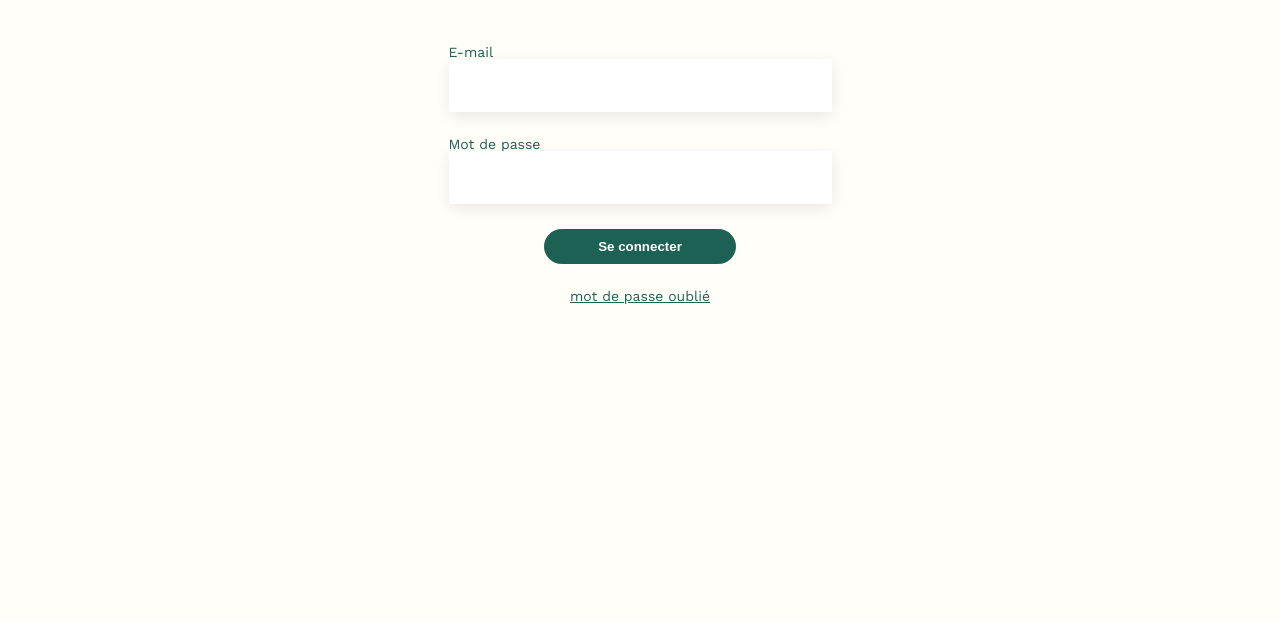
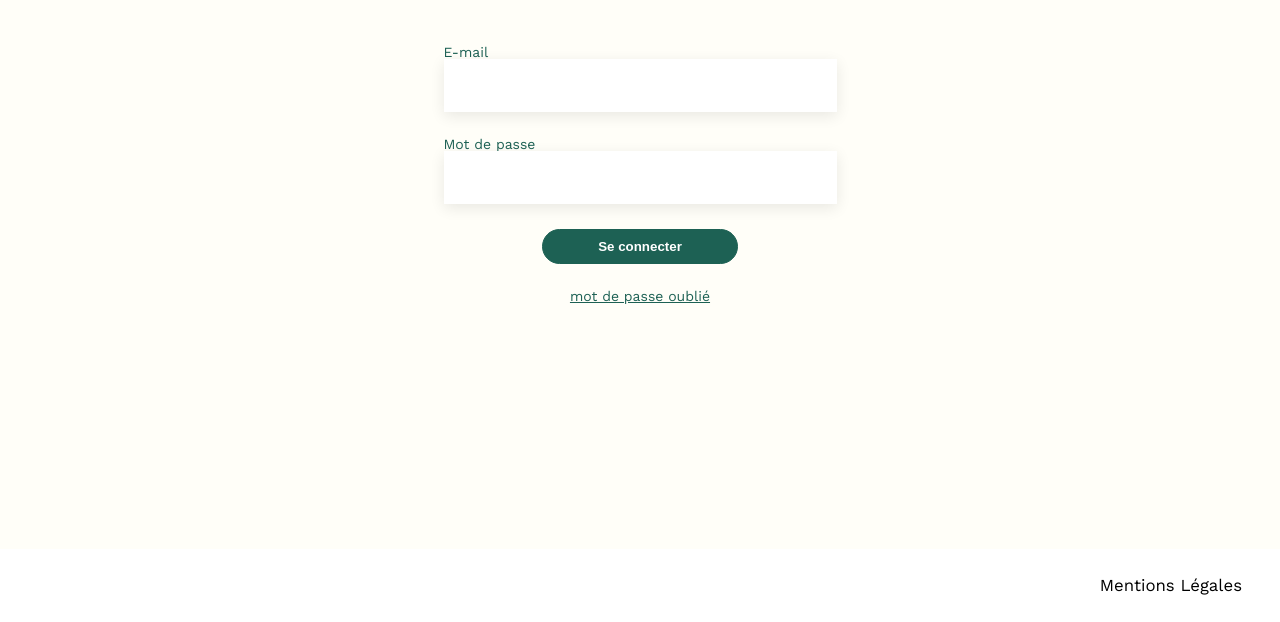
Before and after one commit to Redouane590/OC_Projet_3, a plain HTML site: page FrontEnd/login.html in a window 1280 px wide. Shown: the part 178-800 px from the top of the page. Drawn offline with nearby package versions, Linux system fonts and the light colour scheme.

Commit message:
🚧 ♻️ wip refacto login/index ajout du footer

```diff
--- a/FrontEnd/assets/style.css
+++ b/FrontEnd/assets/style.css
@@ -144,6 +144,7 @@ li:hover {
 	grid-template-columns: 1fr 1fr 1fr 1fr 1fr;
 	grid-column-gap: 20px;
 	grid-row-gap: 35px;
+	margin-bottom: 50px;
 }
 
 .gallery-modal img {
@@ -343,6 +344,7 @@ form {
 	align-items: center;
 	row-gap: 20px;
 	font-family: 'Syne';
+	margin-top: 50px;
 }
 
 .delete-gallery {
@@ -391,7 +393,16 @@ form {
 #login-form {
 	gap: 25px;
 }
-
+#login-form input {
+	padding-left: 12px;
+}
+#footer-login {
+	background-color: white;
+	position: fixed;
+  bottom: 0; /* on le colle en bas */
+  left: 0;
+  width: 100%;
+}
 /* #modal-content figure {
 	width: 75px;
 	height: 100px;
--- a/FrontEnd/login.html
+++ b/FrontEnd/login.html
@@ -22,6 +22,7 @@
     </ul>
   </nav>
 </header>
+<body>
 
   <h2 class="h2">Log in</h1>
     <div class="login">
@@ -42,7 +43,13 @@
         <span id="error-container"></span>
       </form>
     </div>
-
+    <footer id="footer-login">
+      <nav>
+        <ul>
+          <li>Mentions Légales</li>
+        </ul>
+      </nav>
+    </footer>
     <script>
       const form = document.querySelector('form');
       form.addEventListener('submit', async (event) => {
@@ -76,3 +83,5 @@
         }
       });
     </script>
+</body>
+</html>
```
Also changed, not shown: FrontEnd/index.html (+6 -4 lines). Lines whose indentation alone changed are shown as unchanged.
